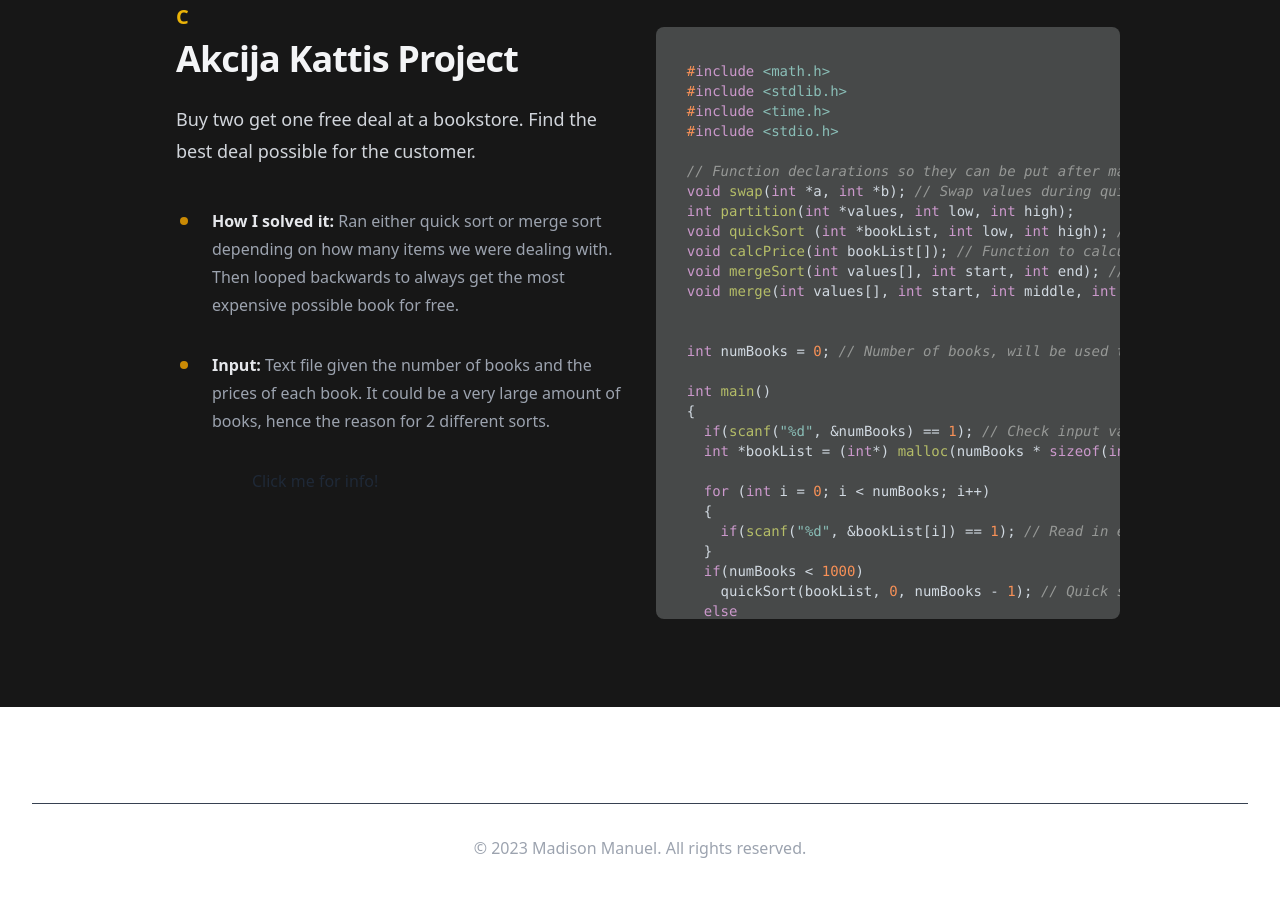
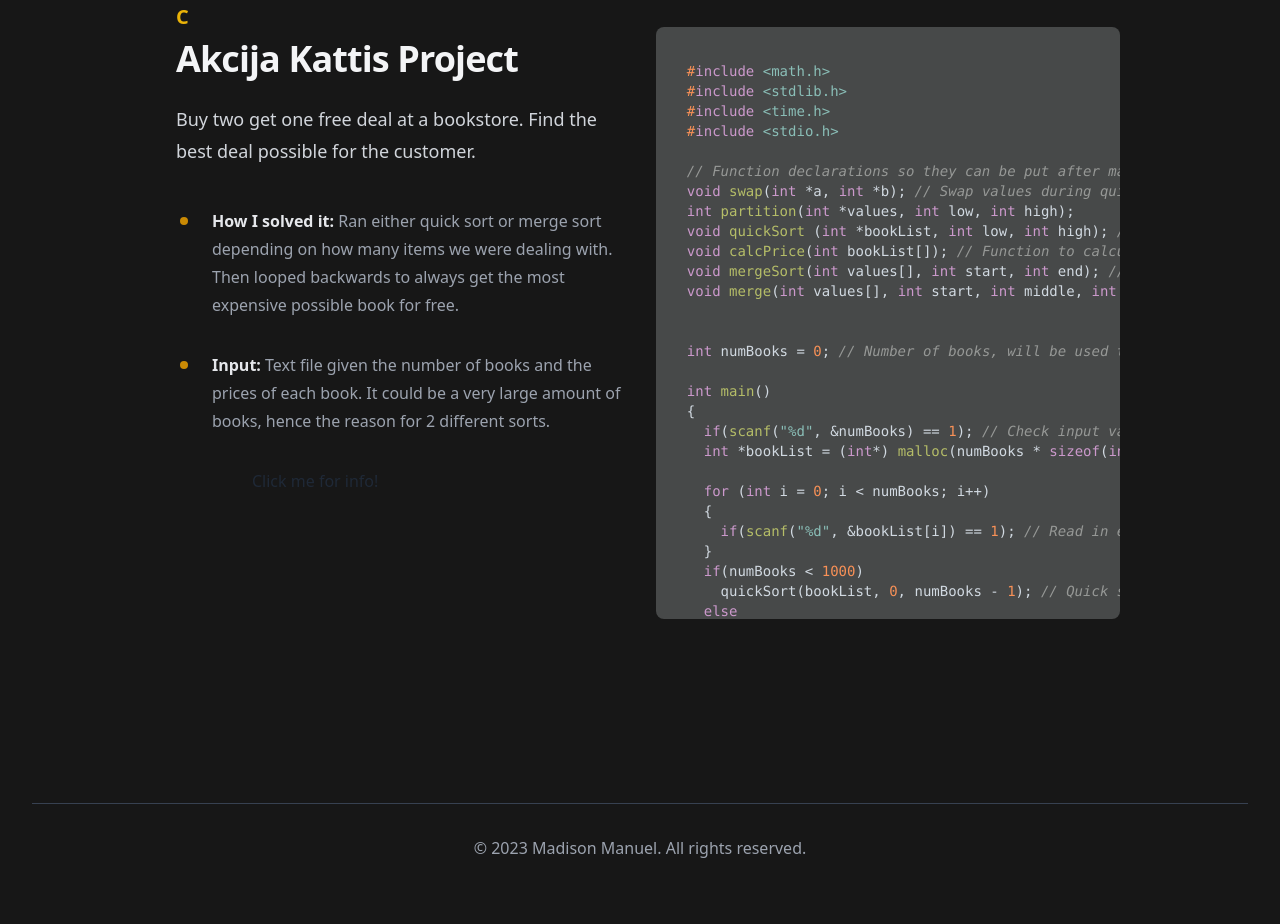
Before and after one commit to madi8075/madi8075.github.io, a plain HTML site: page portfolio.html in a window 1280 px wide. Shown: the part 3229-4153 px from the top of the page. Drawn offline with nearby package versions, Linux system fonts and the light colour scheme.

Commit message:
Update portfolio.html
fixed footer background color

```diff
--- a/portfolio.html
+++ b/portfolio.html
@@ -1078,7 +1078,7 @@ int isEmpty(int SP) {
 
 
     </div>
-   <footer class= aria-labelledby="footer-heading">
+   <footer class="bg-neutral-900" aria-labelledby="footer-heading">
      <h2 id="footer-heading" class="sr-only">Footer</h2>
      <div class="mx-auto max-w-7xl py-12 px-6 lg:py-16 lg:px-8">
        <div class="mt-8 border-t border-gray-700 pt-8 md:flex md:items-center md:justify-center">
```
